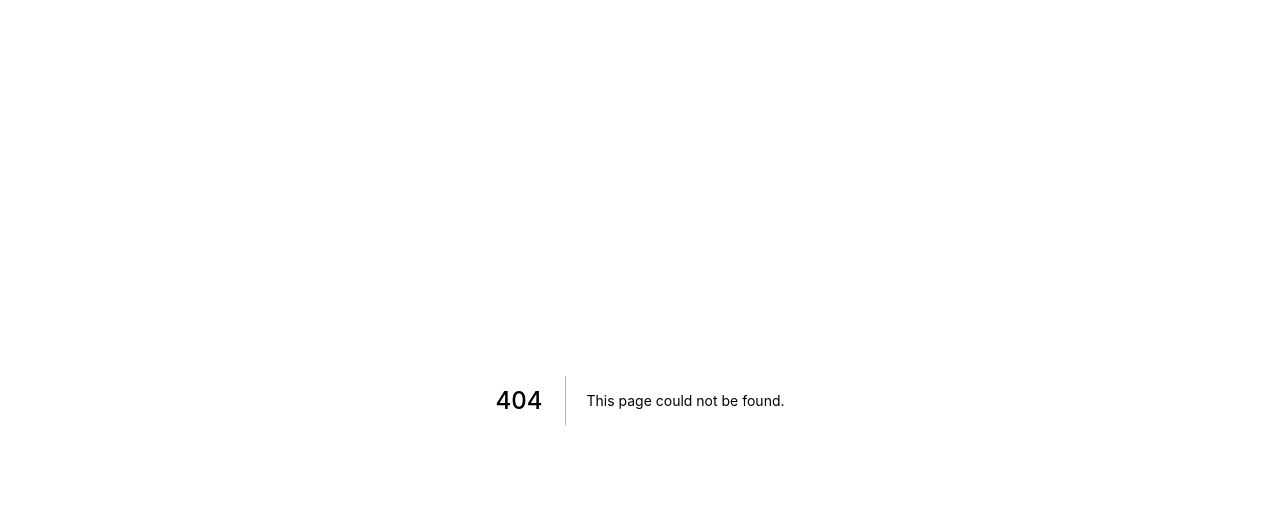
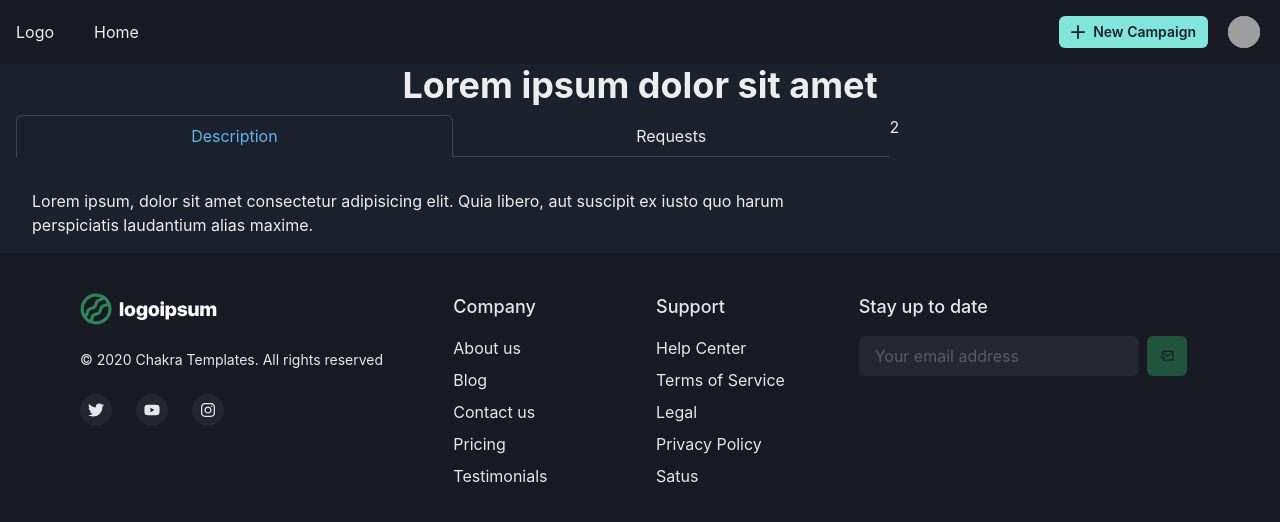
Before and after one commit to luonganh99/crowdfunding-blockchain, a Next.js app: page /campaigns/1 in a window 1280 px wide. Before the commit this address had no page. Shown: the top 522 px of the page. Built offline with nearby package versions, Linux system fonts and the light colour scheme; grey boxes are pictures that could not be loaded.

Commit message:
Added detail campaign page

```diff
--- /dev/null
+++ b/components/Layout.js
@@ -0,0 +1,12 @@
+import Footer from './Footer';
+import Navbar from './NavBar';
+
+export default function Layout({ children }) {
+    return (
+        <>
+            <Navbar />
+            {children}
+            <Footer />
+        </>
+    );
+}
--- a/components/NavBar.js
+++ b/components/NavBar.js
@@ -28,7 +28,7 @@ const NavLink = ({ children }) => (
             textDecoration: 'none',
             bg: useColorModeValue('gray.200', 'gray.700')
         }}
-        href={'#'}>
+        href={'/'}>
         {children}
     </Link>
 );
@@ -57,7 +57,7 @@ export default function Navbar() {
                     </HStack>
                     <Flex alignItems={'center'}>
                         <Button variant={'solid'} colorScheme={'teal'} size={'sm'} mr={4} leftIcon={<AddIcon />}>
-                            Add Campaign
+                            New Campaign
                         </Button>
                         <Menu>
                             <MenuButton as={Button} rounded={'full'} variant={'link'} cursor={'pointer'}>
--- a/next.config.js
+++ b/next.config.js
@@ -1,5 +1,8 @@
 module.exports = {
-    webpack: (config) => {
+    future: {
+        webpack5: true
+    },
+    webpack: function (config) {
         config.module.rules.push({
             test: /\.(eot|woff|woff2|ttf|svg|png|jpg|gif)$/,
             use: {
--- /dev/null
+++ b/pages/campaigns/[id].js
@@ -0,0 +1,80 @@
+import { Box, Center, Container, Flex, Heading, Stack, Text } from '@chakra-ui/layout';
+import { Table, TableCaption, Tbody, Td, Tfoot, Th, Thead, Tr } from '@chakra-ui/table';
+import { Tab, TabList, TabPanel, TabPanels, Tabs } from '@chakra-ui/tabs';
+import Layout from '../../components/Layout';
+
+export default function Campaign() {
+    return (
+        <Layout>
+            <Container maxW="container.xl">
+                <Stack>
+                    <Heading textAlign="center">Lorem ipsum dolor sit amet</Heading>
+
+                    <Flex flexDirection="row">
+                        <Box flex={7}>
+                            <Tabs isFitted variant="enclosed">
+                                <TabList mb="1em">
+                                    <Tab>Description</Tab>
+                                    <Tab>Requests</Tab>
+                                </TabList>
+                                <TabPanels>
+                                    <TabPanel>
+                                        <Text>
+                                            Lorem ipsum, dolor sit amet consectetur adipisicing elit. Quia libero, aut
+                                            suscipit ex iusto quo harum perspiciatis laudantium alias maxime.
+                                        </Text>
+                                    </TabPanel>
+                                    <TabPanel>
+                                        <Table variant="striped" colorScheme="teal">
+                                            <TableCaption>Imperial to metric conversion factors</TableCaption>
+                                            <Thead>
+                                                <Tr>
+                                                    <Th>To convert</Th>
+                                                    <Th>into</Th>
+                                                    <Th isNumeric>multiply by</Th>
+                                                </Tr>
+                                            </Thead>
+                                            <Tbody>
+                                                <Tr>
+                                                    <Td>inches</Td>
+                                                    <Td>millimetres (mm)</Td>
+                                                    <Td isNumeric>25.4</Td>
+                                                </Tr>
+                                                <Tr>
+                                                    <Td>feet</Td>
+                                                    <Td>centimetres (cm)</Td>
+                                                    <Td isNumeric>30.48</Td>
+                                                </Tr>
+                                                <Tr>
+                                                    <Td>yards</Td>
+                                                    <Td>metres (m)</Td>
+                                                    <Td isNumeric>0.91444</Td>
+                                                </Tr>
+                                            </Tbody>
+                                            <Tfoot>
+                                                <Tr>
+                                                    <Th>To convert</Th>
+                                                    <Th>into</Th>
+                                                    <Th isNumeric>multiply by</Th>
+                                                </Tr>
+                                            </Tfoot>
+                                        </Table>
+                                    </TabPanel>
+                                </TabPanels>
+                            </Tabs>
+                        </Box>
+                        <Box flex={3}>2</Box>
+                    </Flex>
+                </Stack>
+            </Container>
+        </Layout>
+    );
+}
+
+export async function getServerSideProps({ params }) {
+    return {
+        props: {
+            campaign: {}
+        }
+    };
+}
```
Also changed, not shown: components/Card.js (+7 -4 lines), components/CardSlider.js (+5 -17 lines), pages/index.js (+3 -5 lines), .eslintrc.js.
